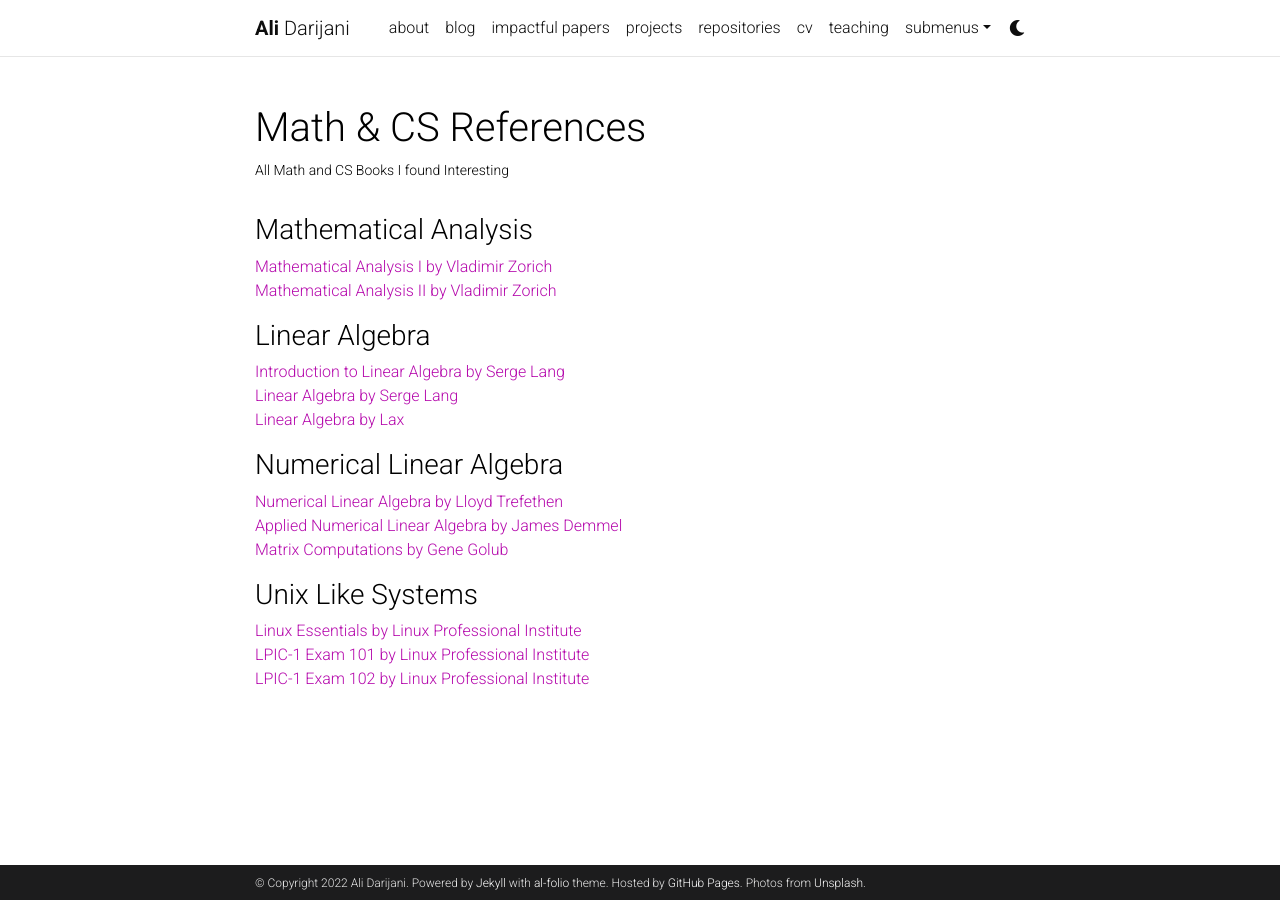
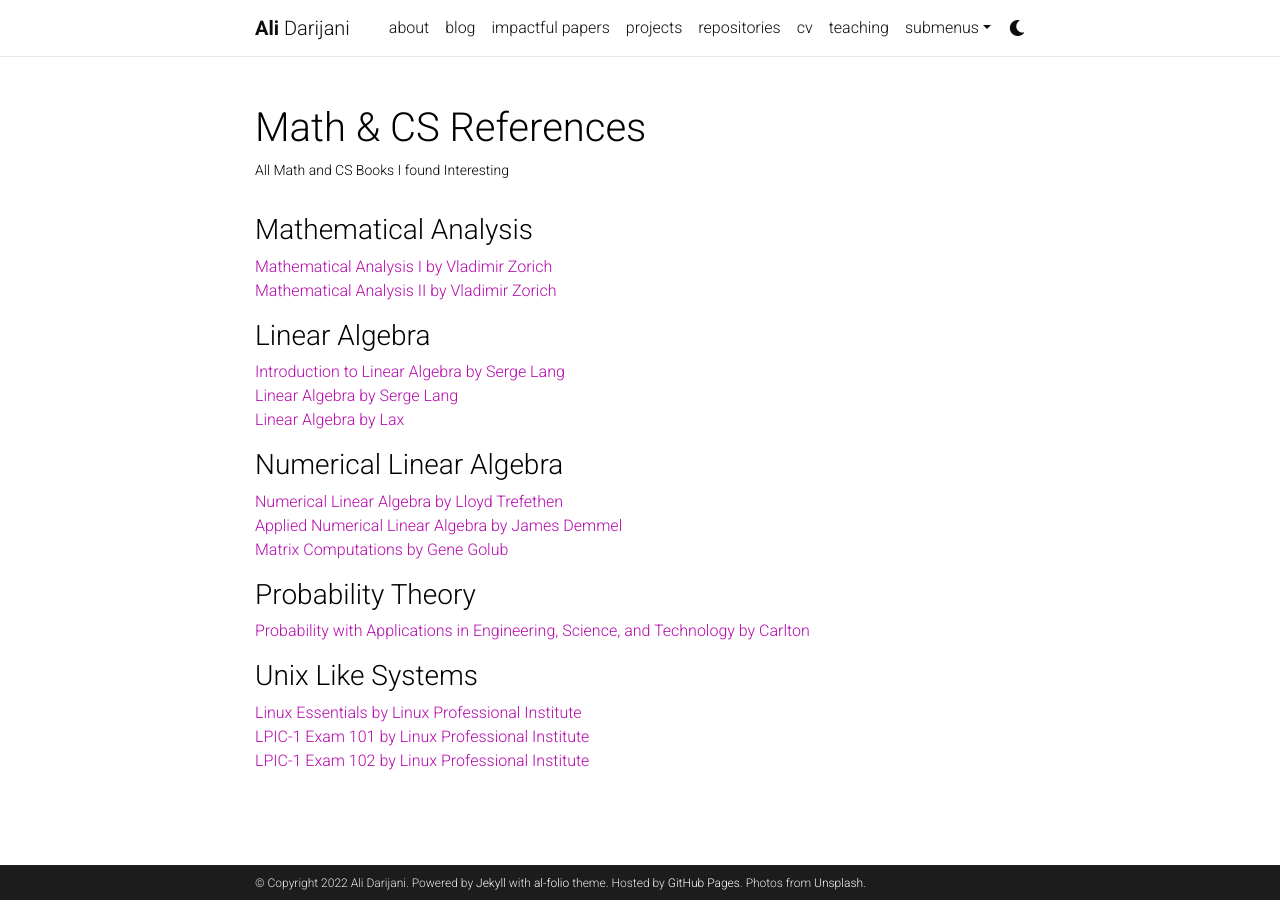
Before and after one commit to adarijani/adarijani.github.io_archived, a Jekyll site: the page built from _projects/1_project.md, in a window 1280 px wide. Built offline with Jekyll 4.4.1, drawn with Linux system fonts in a browser that asks for light colours; comment, search, counter and statistics services are not loaded; a style sheet for code colours, icons or effects is not loaded.

Commit message:
references for proability

```diff
--- a/_projects/1_project.md
+++ b/_projects/1_project.md
@@ -24,6 +24,10 @@ category: work
 [Applied Numerical Linear Algebra by James Demmel](https://www.google.com/url?sa=t&rct=j&q=&esrc=s&source=web&cd=&cad=rja&uact=8&ved=2ahUKEwiC1rHGq-z6AhXnxQIHHShCCDEQFnoECBIQAQ&url=https%3A%2F%2Fepubs.siam.org%2Fdoi%2Fbook%2F10.1137%2F1.9781611971446&usg=AOvVaw39W2AfE1nd_24qWBnWCG_4)
 [Matrix Computations by Gene Golub](https://www.press.jhu.edu/books/title/10678/matrix-computations)
 
+### Probability Theory
+
+[Probability with Applications in Engineering, Science, and Technology by Carlton](https://link.springer.com/book/10.1007/978-3-319-52401-6)
+
 ### Unix Like Systems
 
 [Linux Essentials by Linux Professional Institute](https://learning.lpi.org/pdfstore/LPI-Learning-Material-010-160-en.pdf)
```
